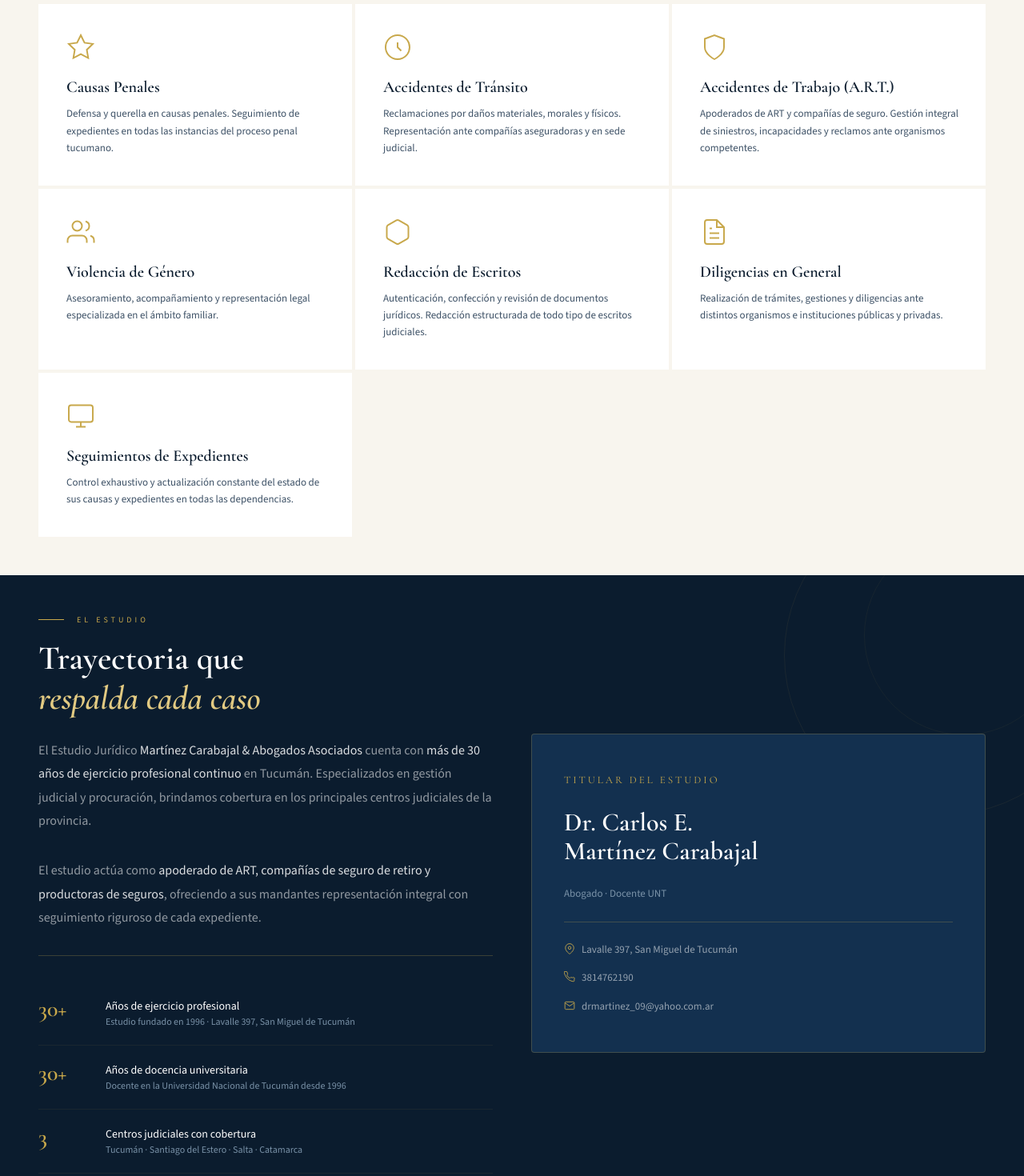
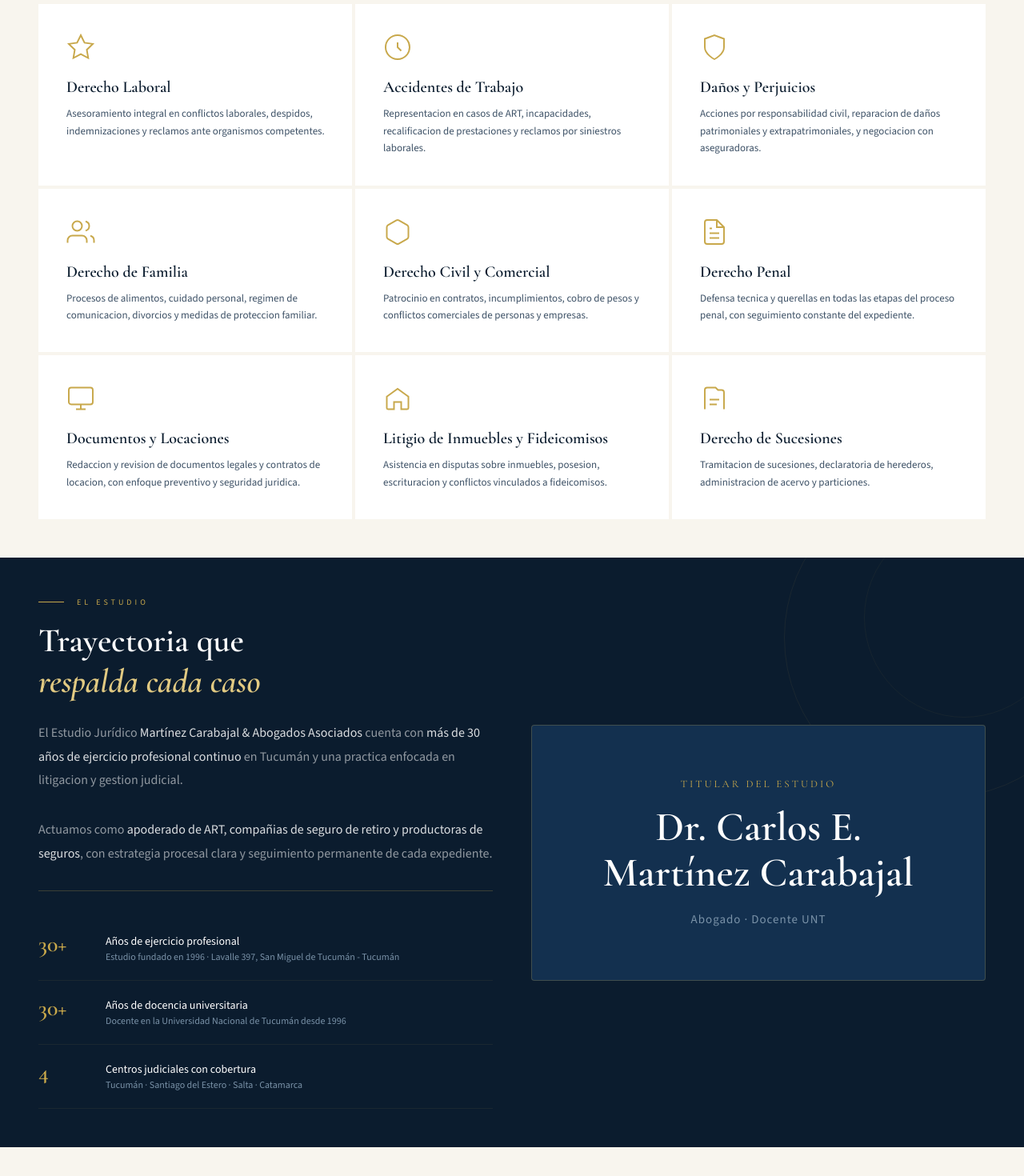
Before and after one commit to mateoscns/EstudioJuridicoMC, a website built with Vite: page src/index.html in a window 1280 px wide. Shown: the part 1180-2650 px from the top of the page at 80% size. Built offline with nearby package versions, Linux system fonts and the light colour scheme.

Commit message:
Update profile card and harmonize site content

```diff
--- a/src/index.html
+++ b/src/index.html
@@ -104,56 +104,72 @@
       <div class="col-lg-4 col-md-6">
         <div class="area-card">
           <svg class="area-card__icon" viewBox="0 0 24 24" fill="none" stroke="currentColor" stroke-width="1.3"><polygon points="12 2 15.09 8.26 22 9.27 17 14.14 18.18 21.02 12 17.77 5.82 21.02 7 14.14 2 9.27 8.91 8.26 12 2"/></svg>
-          <div class="area-card__title">Causas Penales</div>
-          <div class="area-card__desc">Defensa y querella en causas penales. Seguimiento de expedientes en todas las instancias del proceso penal tucumano.</div>
+          <div class="area-card__title">Derecho Laboral</div>
+          <div class="area-card__desc">Asesoramiento integral en conflictos laborales, despidos, indemnizaciones y reclamos ante organismos competentes.</div>
         </div>
       </div>
       <!-- Card 2 -->
       <div class="col-lg-4 col-md-6">
         <div class="area-card">
           <svg class="area-card__icon" viewBox="0 0 24 24" fill="none" stroke="currentColor" stroke-width="1.3"><circle cx="12" cy="12" r="10"/><path d="M12 8v4l3 3"/></svg>
-          <div class="area-card__title">Accidentes de Tránsito</div>
-          <div class="area-card__desc">Reclamaciones por daños materiales, morales y físicos. Representación ante compañías aseguradoras y en sede judicial.</div>
+          <div class="area-card__title">Accidentes de Trabajo</div>
+          <div class="area-card__desc">Representacion en casos de ART, incapacidades, recalificacion de prestaciones y reclamos por siniestros laborales.</div>
         </div>
       </div>
       <!-- Card 3 -->
       <div class="col-lg-4 col-md-6">
         <div class="area-card">
           <svg class="area-card__icon" viewBox="0 0 24 24" fill="none" stroke="currentColor" stroke-width="1.3"><path d="M12 22s8-4 8-10V5l-8-3-8 3v7c0 6 8 10 8 10z"/></svg>
-          <div class="area-card__title">Accidentes de Trabajo (A.R.T.)</div>
-          <div class="area-card__desc">Apoderados de ART y compañías de seguro. Gestión integral de siniestros, incapacidades y reclamos ante organismos competentes.</div>
+          <div class="area-card__title">Daños y Perjuicios</div>
+          <div class="area-card__desc">Acciones por responsabilidad civil, reparacion de daños patrimoniales y extrapatrimoniales, y negociacion con aseguradoras.</div>
         </div>
       </div>
       <!-- Card 4 -->
       <div class="col-lg-4 col-md-6">
         <div class="area-card">
           <svg class="area-card__icon" viewBox="0 0 24 24" fill="none" stroke="currentColor" stroke-width="1.3"><path d="M17 21v-2a4 4 0 0 0-4-4H5a4 4 0 0 0-4 4v2"/><circle cx="9" cy="7" r="4"/><path d="M23 21v-2a4 4 0 0 0-3-3.87M16 3.13a4 4 0 0 1 0 7.75"/></svg>
-          <div class="area-card__title">Violencia de Género</div>
-          <div class="area-card__desc">Asesoramiento, acompañamiento y representación legal especializada en el ámbito familiar.</div>
+          <div class="area-card__title">Derecho de Familia</div>
+          <div class="area-card__desc">Procesos de alimentos, cuidado personal, regimen de comunicacion, divorcios y medidas de proteccion familiar.</div>
         </div>
       </div>
       <!-- Card 5 -->
       <div class="col-lg-4 col-md-6">
         <div class="area-card">
           <svg class="area-card__icon" viewBox="0 0 24 24" fill="none" stroke="currentColor" stroke-width="1.3"><path d="M21 16V8a2 2 0 0 0-1-1.73l-7-4a2 2 0 0 0-2 0l-7 4A2 2 0 0 0 3 8v8a2 2 0 0 0 1 1.73l7 4a2 2 0 0 0 2 0l7-4A2 2 0 0 0 21 16z"/></svg>
-          <div class="area-card__title">Redacción de Escritos</div>
-          <div class="area-card__desc">Autenticación, confección y revisión de documentos jurídicos. Redacción estructurada de todo tipo de escritos judiciales.</div>
+          <div class="area-card__title">Derecho Civil y Comercial</div>
+          <div class="area-card__desc">Patrocinio en contratos, incumplimientos, cobro de pesos y conflictos comerciales de personas y empresas.</div>
         </div>
       </div>
       <!-- Card 6 -->
       <div class="col-lg-4 col-md-6">
         <div class="area-card">
           <svg class="area-card__icon" viewBox="0 0 24 24" fill="none" stroke="currentColor" stroke-width="1.3"><path d="M14 2H6a2 2 0 0 0-2 2v16a2 2 0 0 0 2 2h12a2 2 0 0 0 2-2V8z"/><polyline points="14 2 14 8 20 8"/><line x1="16" y1="13" x2="8" y2="13"/><line x1="16" y1="17" x2="8" y2="17"/><polyline points="10 9 9 9 8 9"/></svg>
-          <div class="area-card__title">Diligencias en General</div>
-          <div class="area-card__desc">Realización de trámites, gestiones y diligencias ante distintos organismos e instituciones públicas y privadas.</div>
+          <div class="area-card__title">Derecho Penal</div>
+          <div class="area-card__desc">Defensa tecnica y querellas en todas las etapas del proceso penal, con seguimiento constante del expediente.</div>
         </div>
       </div>
       <!-- Card 7 -->
       <div class="col-lg-4 col-md-6">
         <div class="area-card">
           <svg class="area-card__icon" viewBox="0 0 24 24" fill="none" stroke="currentColor" stroke-width="1.3"><rect x="2" y="3" width="20" height="14" rx="2"/><path d="M8 21h8M12 17v4"/></svg>
-          <div class="area-card__title">Seguimientos de Expedientes</div>
-          <div class="area-card__desc">Control exhaustivo y actualización constante del estado de sus causas y expedientes en todas las dependencias.</div>
+          <div class="area-card__title">Documentos y Locaciones</div>
+          <div class="area-card__desc">Redaccion y revision de documentos legales y contratos de locacion, con enfoque preventivo y seguridad juridica.</div>
+        </div>
+      </div>
+      <!-- Card 8 -->
+      <div class="col-lg-4 col-md-6">
+        <div class="area-card">
+          <svg class="area-card__icon" viewBox="0 0 24 24" fill="none" stroke="currentColor" stroke-width="1.3"><path d="M3 10.5L12 4l9 6.5V20a1 1 0 0 1-1 1h-5v-6H9v6H4a1 1 0 0 1-1-1v-9.5z"/></svg>
+          <div class="area-card__title">Litigio de Inmuebles y Fideicomisos</div>
+          <div class="area-card__desc">Asistencia en disputas sobre inmuebles, posesion, escrituracion y conflictos vinculados a fideicomisos.</div>
+        </div>
+      </div>
+      <!-- Card 9 -->
+      <div class="col-lg-4 col-md-6">
+        <div class="area-card">
+          <svg class="area-card__icon" viewBox="0 0 24 24" fill="none" stroke="currentColor" stroke-width="1.3"><path d="M20 21V7a2 2 0 0 0-2-2h-3l-2-2H6a2 2 0 0 0-2 2v16"/><path d="M8 13h8M8 17h6"/></svg>
+          <div class="area-card__title">Derecho de Sucesiones</div>
+          <div class="area-card__desc">Tramitacion de sucesiones, declaratoria de herederos, administracion de acervo y particiones.</div>
         </div>
       </div>
     </div>
@@ -173,15 +189,15 @@
             <span>El estudio</span>
           </div>
           <h2 class="section-title section-title--light mb-4">Trayectoria que<br><em class="perfil__title-em">respalda cada caso</em></h2>
-          <p>El Estudio Jurídico <strong>Martínez Carabajal &amp; Abogados Asociados</strong> cuenta con <strong>más de 30 años de ejercicio profesional continuo</strong> en Tucumán. Especializados en gestión judicial y procuración, brindamos cobertura en los principales centros judiciales de la provincia.</p>
-          <p>El estudio actúa como <strong>apoderado de ART, compañías de seguro de retiro y productoras de seguros</strong>, ofreciendo a sus mandantes representación integral con seguimiento riguroso de cada expediente.</p>
+          <p>El Estudio Jurídico <strong>Martínez Carabajal &amp; Abogados Asociados</strong> cuenta con <strong>más de 30 años de ejercicio profesional continuo</strong> en Tucumán y una practica enfocada en litigacion y gestion judicial.</p>
+          <p>Actuamos como <strong>apoderado de ART, compañias de seguro de retiro y productoras de seguros</strong>, con estrategia procesal clara y seguimiento permanente de cada expediente.</p>
 
           <div class="credentials">
             <div class="credential">
               <div class="credential__num">30+</div>
               <div>
                 <div class="credential__title">Años de ejercicio profesional</div>
-                <div class="credential__desc">Estudio fundado en 1996 · Lavalle 397, San Miguel de Tucumán</div>
+                <div class="credential__desc">Estudio fundado en 1996 · Lavalle 397, San Miguel de Tucumán - Tucumán</div>
               </div>
             </div>
             <div class="credential">
@@ -192,7 +208,7 @@
               </div>
             </div>
             <div class="credential">
-              <div class="credential__num">3</div>
+              <div class="credential__num">4</div>
               <div>
                 <div class="credential__title">Centros judiciales con cobertura</div>
                 <div class="credential__desc">Tucumán · Santiago del Estero · Salta · Catamarca</div>
@@ -204,25 +220,10 @@
 
       <!-- Card visual -->
       <div class="col-lg-6">
-        <div class="perfil-card d-flex flex-column gap-4">
+        <div class="perfil-card d-flex flex-column gap-3 align-items-center justify-content-center text-center" style="min-height: 320px;">
           <div class="perfil-card__header">Titular del estudio</div>
-          <div class="perfil-card__name">Dr. Carlos E.<br>Martínez Carabajal</div>
-          <div class="perfil-card__title">Abogado · Docente UNT</div>
-          <div class="perfil-card__divider"></div>
-          <div class="d-flex flex-column gap-3">
-            <div class="d-flex align-items-start gap-2">
-              <svg class="perfil-card__row-icon" width="14" height="14" viewBox="0 0 24 24" fill="none" stroke="currentColor" stroke-width="1.5"><path d="M21 10c0 7-9 13-9 13s-9-6-9-13a9 9 0 0 1 18 0z"/><circle cx="12" cy="10" r="3"/></svg>
-              <span class="perfil-card__row-text">Lavalle 397, San Miguel de Tucumán</span>
-            </div>
-            <div class="d-flex align-items-start gap-2">
-              <svg class="perfil-card__row-icon" width="14" height="14" viewBox="0 0 24 24" fill="none" stroke="currentColor" stroke-width="1.5"><path d="M22 16.92v3a2 2 0 01-2.18 2 19.79 19.79 0 01-8.63-3.07A19.5 19.5 0 013.07 9.81a19.79 19.79 0 01-3.07-8.67A2 2 0 012 .84h3a2 2 0 012 1.72c.127.96.361 1.903.7 2.81a2 2 0 01-.45 2.11L6.09 8.64a16 16 0 006.29 6.29l1.16-1.16a2 2 0 012.11-.45c.907.339 1.85.573 2.81.7A2 2 0 0122 16.92z"/></svg>
-              <span class="perfil-card__row-text">3814762190</span>
-            </div>
-            <div class="d-flex align-items-start gap-2">
-              <svg class="perfil-card__row-icon" width="14" height="14" viewBox="0 0 24 24" fill="none" stroke="currentColor" stroke-width="1.5"><path d="M4 4h16c1.1 0 2 .9 2 2v12c0 1.1-.9 2-2 2H4c-1.1 0-2-.9-2-2V6c0-1.1.9-2 2-2z"/><polyline points="22,6 12,13 2,6"/></svg>
-              <span class="perfil-card__row-text">drmartinez_09@yahoo.com.ar</span>
-            </div>
-          </div>
+          <div class="perfil-card__name" style="font-size: clamp(2.3rem, 4.6vw, 3.2rem); line-height: 1.12;">Dr. Carlos E.<br>Martínez Carabajal</div>
+          <div class="perfil-card__title" style="font-size: 15px; letter-spacing: 1px;">Abogado · Docente UNT</div>
         </div>
       </div>
 
@@ -260,7 +261,7 @@
             </div>
             <div>
               <div class="ci-label">Correo electrónico</div>
-              <div class="ci-value">drmartinez_09@yahoo.com.ar</div>
+              <div class="ci-value">drmartinez_9@yahoo.com.ar</div>
             </div>
           </div>
 
@@ -270,8 +271,7 @@
             </div>
             <div>
               <div class="ci-label">Dirección</div>
-              <div class="ci-value">Lavalle 397</div>
-              <div class="ci-sub">San Miguel de Tucumán, Tucumán</div>
+              <div class="ci-value">Lavalle 397, San Miguel de Tucumán - Tucumán</div>
             </div>
           </div>
         </div>
```
Also changed, not shown: estudio-juridico/estudio-juridico.html (+45 -33 lines), dist/index.html.
